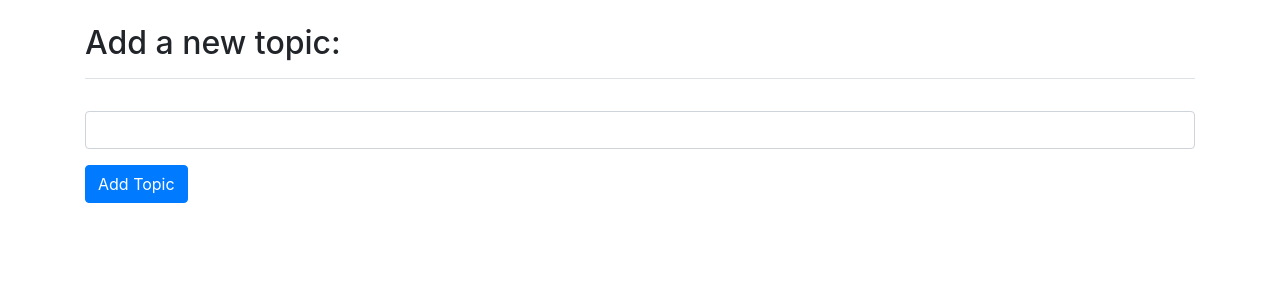
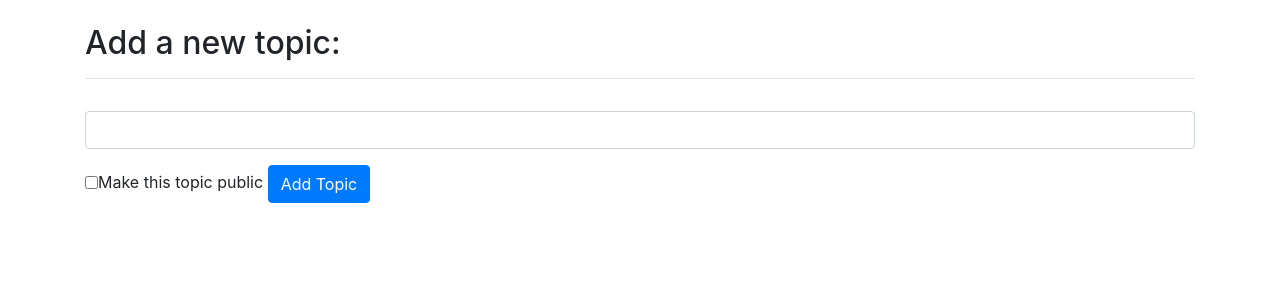
Before and after one commit to jberkowski/Learning-Log, a Django app: page /new_topic/ in a window 1280 px wide. Shown: the part 58-358 px from the top of the page. Run offline with Django 4.2, Linux system fonts and the light colour scheme; a user stored in the database is signed in; some libraries are stand-ins or nearby versions.

Commit message:
Introduced public topics.

```diff
--- a/learning_log/settings.py
+++ b/learning_log/settings.py
@@ -30,7 +30,7 @@ if production == 'TRUE':
 elif production == 'FALSE':
     DEBUG = True
 
-ALLOWED_HOSTS = ['learninglog-jakubberkowski.b4a.run']
+ALLOWED_HOSTS = ['learninglog-jakubberkowski.b4a.run', '*']
 
 
 # Application definition
--- a/learning_logs/models.py
+++ b/learning_logs/models.py
@@ -8,6 +8,7 @@ class Topic(models.Model):
     text = models.CharField(max_length=200)
     date_added = models.DateTimeField(auto_now_add=True)
     owner = models.ForeignKey(User, on_delete=models.CASCADE)
+    public = models.BooleanField(default=False)
 
     def __str__(self):
         """Return a string representation of the model."""
--- a/learning_logs/templates/learning_logs/new_topic.html
+++ b/learning_logs/templates/learning_logs/new_topic.html
@@ -10,6 +10,7 @@
 <form method="post" action="{% url 'learning_logs:new_topic' %}" class='form'>
     {% csrf_token %}
     {% bootstrap_form form %}
+    <input type="checkbox" name="make_public" value="1">Make this topic public
     {% buttons %}
       <button name="submit" class="btn btn-primary">Add Topic</button>
     {% endbuttons %}
--- a/learning_logs/views.py
+++ b/learning_logs/views.py
@@ -12,7 +12,8 @@ def index(request):
 @login_required
 def topics(request):
     """Show all topics."""
-    topics = Topic.objects.filter(owner=request.user).order_by('date_added')
+    viewable_topics = Topic.objects.filter(owner=request.user) | Topic.objects.filter(public=True)
+    topics = viewable_topics.order_by('date_added')
     context = {'topics': topics}
     return render(request, 'learning_logs/topics.html', context)
 
@@ -20,8 +21,9 @@ def topics(request):
 def topic(request, topic_id):
     """Show a single topic and all of its entries."""
     topic = get_object_or_404(Topic, id=topic_id)
-    # Make sure the topic belongs to the current user.
-    check_topic_owner(topic, request)
+    # Make sure the topic belongs to the current user OR is public.
+    if not topic.public:
+        check_topic_owner(topic, request)
 
     entries = topic.entry_set.order_by('-date_added')
     context = {'topic': topic, 'entries': entries}
@@ -39,6 +41,9 @@ def new_topic(request):
         if form.is_valid():
             new_topic = form.save(commit=False)
             new_topic.owner = request.user
+            check = request.POST.get('make_public', 0)
+            if check:
+                new_topic.public = True
             new_topic.save()
             return redirect('learning_logs:topics')
 
```
Also changed, not shown: db.sqlite3, learning_logs/migrations/0004_topic_public.py (added).
